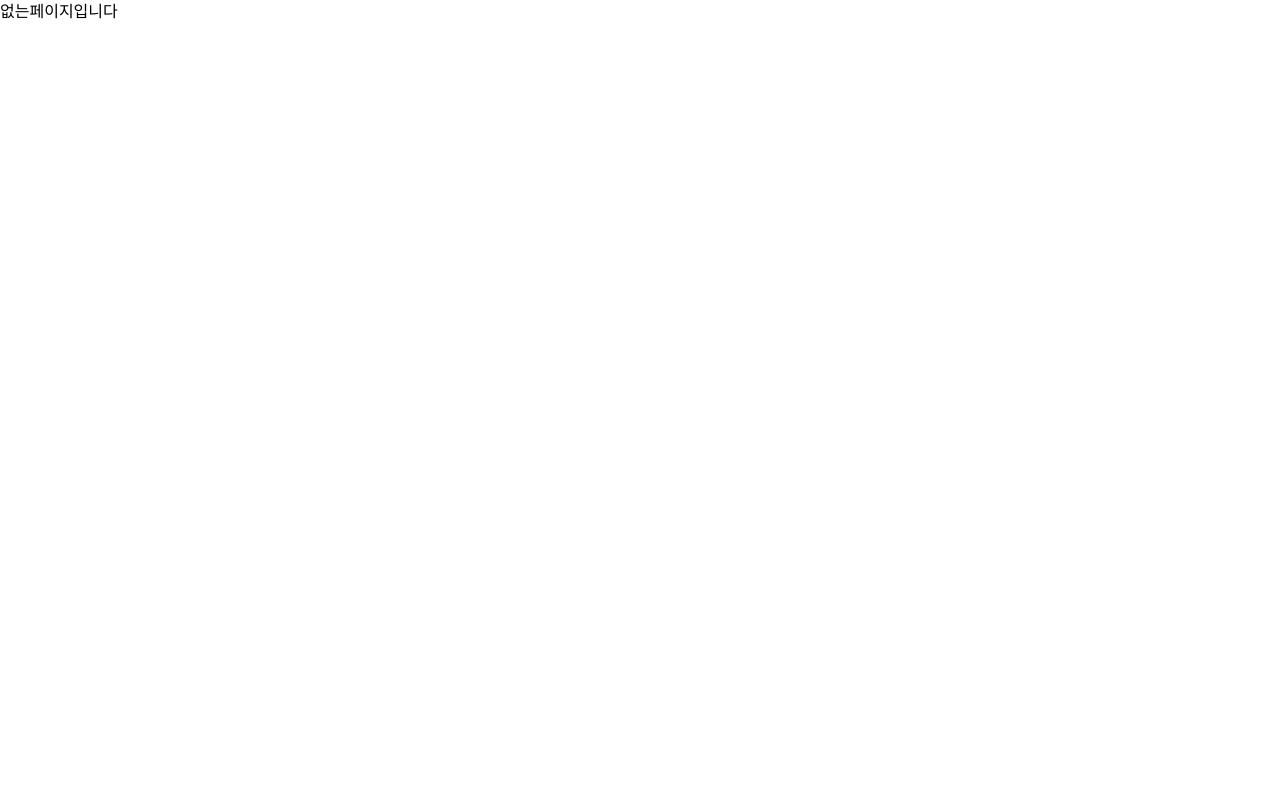
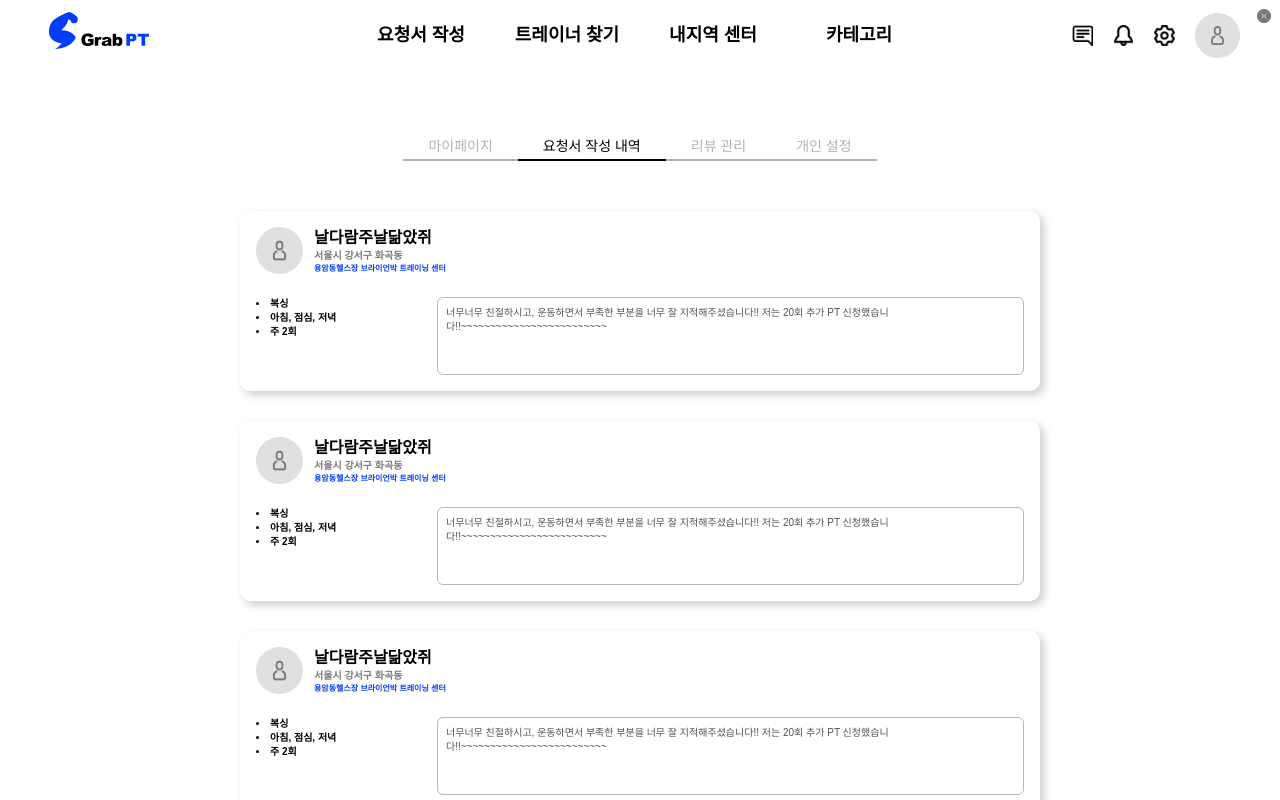
Before and after one commit to ssumai-kr/grabPT-frontend, a React (Vite) app: page /mypage/user/requests in a window 1280 px wide. Before the commit this address had no page. Shown: the top 800 px of the page. Built offline with nearby package versions, Linux system fonts and the light colour scheme; a web font is replaced by a local one.

Commit message:
feat: mypage-user

```diff
--- a/src/App.tsx
+++ b/src/App.tsx
@@ -1,21 +1,40 @@
 import { type RouteObject, RouterProvider, createBrowserRouter } from 'react-router-dom';
 
 import ROUTES from '@/constants/routes';
+import UserSettings from '@/features/UserMypage/UserSettings';
+import UserDashboard from '@/features/UserMypage/components/UserDashboard';
+import UserRequests from '@/features/UserMypage/components/UserRequests';
+import UserReviews from '@/features/UserMypage/components/UserReviews';
 import Layout from '@/layout/Layout';
-import Mypage from '@/pages/Mypage';
+import TrainerMypage from '@/pages/TrainerMypage';
+import UserMypage from '@/pages/UserMypage';
 
 // 라우터
 const routes: RouteObject[] = [
   {
     path: ROUTES.HOME,
     element: <Layout />,
-    errorElement: <>없는페이지입니다</>,
+    errorElement: <>없는 페이지입니다.</>,
     children: [
+      { index: true, element: <>홈페이지</> },
+
       {
-        index: true,
-        element: <>홈페이지</>,
+        path: 'mypage',
+        children: [
+          { path: 'trainer', element: <TrainerMypage /> },
+
+          {
+            path: 'user',
+            element: <UserMypage />,
+            children: [
+              { index: true, element: <UserDashboard /> },
+              { path: 'requests', element: <UserRequests /> },
+              { path: 'reviews', element: <UserReviews /> },
+              { path: 'settings', element: <UserSettings /> },
+            ],
+          },
+        ],
       },
-      { path: ROUTES.MYPAGE, element: <Mypage /> },
     ],
   },
 ];
--- /dev/null
+++ b/src/components/Box.tsx
@@ -0,0 +1,13 @@
+interface BoxProps {
+  children: React.ReactNode;
+}
+
+function Box({ children }: BoxProps) {
+  return (
+    <div className="h-[180px] w-[800px] rounded-[10px] shadow-[4px_4px_10px_0_rgba(0,0,0,0.2)]">
+      {children}
+    </div>
+  );
+}
+
+export default Box;
--- a/src/components/ReviewCard.tsx
+++ b/src/components/ReviewCard.tsx
@@ -13,7 +13,7 @@ interface Props {
 
 export const ReviewCard = ({ name, location, rating, content }: Props) => {
   return (
-    <div className="relative flex h-[200px] w-[310px] flex-col rounded-[10px] bg-white p-[10px] pt-[15px] shadow-[4px_4px_10px_rgba(0,0,0,0.25)]">
+    <div className="relative flex h-[200px] w-full flex-col rounded-[10px] bg-white p-[10px] pt-[15px] shadow-[4px_4px_10px_rgba(0,0,0,0.25)]">
       {/* 닫기 (기능 없음) */}
       <img src={XIcon} alt="close" className="absolute top-2 right-2 h-4 w-4" />
 
--- /dev/null
+++ b/src/components/Tabs.tsx
@@ -0,0 +1,35 @@
+// components/Tabs.tsx
+import { NavLink } from 'react-router-dom';
+
+export interface TabItem {
+  label: string;
+  to: string;
+}
+
+interface TabsProps {
+  items: TabItem[];
+}
+
+function Tabs({ items }: TabsProps) {
+  return (
+    <div className="flex items-end">
+      {items.map(({ label, to }) => (
+        <NavLink
+          key={to}
+          to={to}
+          end
+          className={({ isActive }) =>
+            [
+              'h-[25px] border-b-2 border-[#B3B3B3] px-[25px] pb-[8px] text-[14px] font-medium whitespace-nowrap',
+              isActive ? 'border-black text-black' : 'text-[#B3B3B3]',
+            ].join(' ')
+          }
+        >
+          {label}
+        </NavLink>
+      ))}
+    </div>
+  );
+}
+
+export default Tabs;
--- /dev/null
+++ b/src/features/UserMypage/UserSettings.tsx
@@ -0,0 +1,9 @@
+function UserSettings() {
+  return (
+    <div>
+      <div>세팅이요</div>
+    </div>
+  );
+}
+
+export default UserSettings;
--- /dev/null
+++ b/src/features/UserMypage/components/RequestCard.tsx
@@ -0,0 +1,60 @@
+import Profile from '@/assets/images/HeaderProfile.png';
+import XIcon from '@/assets/images/x.png';
+import Box from '@/components/Box';
+
+interface RequestCardProps {
+  name: string;
+  location: string;
+  center: string;
+  category: string[];
+  content: string;
+}
+
+function RequestCard({ name, location, center, category, content }: RequestCardProps) {
+  return (
+    <div className="w-[800px]">
+      <Box>
+        <div className="flex h-full flex-col p-4">
+          {/* 닫기 (기능 없음) */}
+          <img src={XIcon} alt="close" className="absolute top-2 right-2 h-4 w-4" />
+
+          {/* 상단 정보 */}
+          <div className="flex items-start gap-[11px]">
+            {/* 아바타 */}
+            <div>
+              <img src={Profile} alt="profile" className="h-[47px]" />
+            </div>
+
+            <div className="flex flex-col">
+              <span className="text-[16px] leading-[140%] font-semibold">{name}</span>
+              <span className="text-[10px] leading-[140%] font-semibold text-[#7A7A7A]">
+                {location}
+              </span>
+              <span className="text-[8px] leading-[140%] font-semibold text-[#013EFB]">
+                {center}
+              </span>
+            </div>
+          </div>
+
+          <div className="mt-[22px] flex flex-1 justify-between gap-4">
+            <div className="w-[165px]">
+              <ul>
+                {category.map((ct) => (
+                  <li className="list-inside list-disc text-left text-[10px] leading-[140%] font-semibold">
+                    {ct}
+                  </li>
+                ))}
+              </ul>
+            </div>
+            {/* 리뷰 내용 */}
+            <div className="flex-1 rounded-md border border-[#B8B8B8] bg-white p-2 text-[10px] leading-[140%] font-medium text-[#525252]">
+              {content}
+            </div>
+          </div>
+        </div>
+      </Box>
+    </div>
+  );
+}
+
+export default RequestCard;
--- /dev/null
+++ b/src/features/UserMypage/components/UserDashboard.tsx
@@ -0,0 +1,47 @@
+import Profile from '@/assets/images/HeaderProfile.png';
+
+function UserDashboard() {
+  return (
+    <div className="mt-[80px] flex justify-center">
+      <div className="flex w-[812px]">
+        <div className="ml-[16px] flex flex-col items-center gap-[30px]">
+          <img src={Profile} alt="프로필" className="w-[180px]" />
+          <button className="flex h-[42px] w-[176px] items-center justify-center rounded-[10px] bg-[color:var(--color-button)] text-[15px] font-semibold text-white hover:bg-[color:var(--color-button-hover)] active:bg-[color:var(--color-button-pressed)]">
+            이미지 등록
+          </button>
+        </div>
+
+        <div className="mt-[19px] ml-[45px]">
+          <ul className="flex flex-col gap-[20px]">
+            <li className="flex items-center justify-between gap-[40px]">
+              <span className="w-10 text-right text-[15px] font-semibold">이름</span>
+              <input
+                type="text"
+                aria-label="이름"
+                className="h-[34px] w-[493px] rounded-[10px] border border-[#BABABA]"
+              />
+            </li>
+            <li className="flex items-center justify-between gap-[40px]">
+              <span className="w-10 text-right text-[15px] font-semibold">닉네임</span>
+              <input
+                type="text"
+                aria-label="닉네임"
+                className="h-[34px] w-[493px] rounded-[10px] border border-[#BABABA]"
+              />
+            </li>
+            <li className="flex items-center justify-between gap-[40px]">
+              <span className="w-10 text-right text-[15px] font-semibold">이메일</span>
+              <input
+                type="text"
+                aria-label="이메일"
+                className="h-[34px] w-[493px] rounded-[10px] border border-[#BABABA]"
+              />
+            </li>
+          </ul>
+        </div>
+      </div>
+    </div>
+  );
+}
+
+export default UserDashboard;
--- /dev/null
+++ b/src/features/UserMypage/components/UserRequests.tsx
@@ -0,0 +1,32 @@
+import RequestCard from '@/features/UserMypage/components/RequestCard';
+
+function UserRequests() {
+  const request = {
+    name: '날다람주날닮았쥐',
+    location: '서울시 강서구 화곡동',
+    center: '용암동헬스장 브라이언박 트레이닝 센터',
+    category: ['복싱', '아침, 점심, 저녁', '주 2회'],
+    content:
+      '너무너무 친절하시고, 운동하면서 부족한 부분을 너무 잘 지적해주셨습니다!! 저는 20회 추가 PT 신청했습니다!!~~~~~~~~~~~~~~~~~~~~~~~~~',
+  };
+
+  const requests = Array.from({ length: 5 }, () => request);
+
+  return (
+    <div className="flex justify-center">
+      <div className="mt-[50px] flex w-[800px] flex-col gap-[30px]">
+        {requests.map((rq) => (
+          <RequestCard
+            name={rq.name}
+            location={rq.location}
+            center={rq.center}
+            category={rq.category}
+            content={rq.content}
+          />
+        ))}
+      </div>
+    </div>
+  );
+}
+
+export default UserRequests;
--- /dev/null
+++ b/src/features/UserMypage/components/UserReviews.tsx
@@ -0,0 +1,32 @@
+import { ReviewCard } from '@/components/ReviewCard';
+
+function UserReviews() {
+  const review = {
+    name: '날다람주날닮았쥐',
+    location: '서울시 강서구 화곡동',
+    rating: 3.5,
+    content:
+      '너무너무 친절하시고, 운동하면서 부족한 부분을 너무 잘 지적해주셨습니다!! 저는 20회 추가 PT 신청했습니다!!~~~~~~~~~~~~~~~~~~~~~~~~~',
+  };
+
+  const reviews = Array.from({ length: 5 }, () => review);
+
+  return (
+    <div className="flex justify-center">
+      <div className="mt-[50px] flex w-[800px] flex-col gap-[30px]">
+        {reviews.map((rv, idx) => (
+          <div key={idx}>
+            <ReviewCard
+              name={rv.name}
+              location={rv.location}
+              rating={rv.rating}
+              content={rv.content}
+            />
+          </div>
+        ))}
+      </div>
+    </div>
+  );
+}
+
+export default UserReviews;
--- a/src/pages/Mypage.tsx
+++ b/src/pages/TrainerMypage.tsx
@@ -4,7 +4,7 @@ import ReviewSlide from '@/components/ReviewSlide';
 import MypageSection from '@/features/Mypage/components/MypageSection';
 import ProfileCard from '@/layout/components/ProfileCard';
 
-function Mypage() {
+function TrainerMypage() {
   const images = [
     '/동영상 등 대체 도형.png',
     '/동영상 등 대체 도형.png',
@@ -23,7 +23,7 @@ function Mypage() {
       '너무너무 친절하시고, 운동하면서 부족한 부분을 너무 잘 지적해주셨습니다!! 저는 20회 추가 PT 신청했습니다!!~~~~~~~~~~~~~~~~~~~~~~~~~',
   };
 
-  const reviews = Array.from({ length: 7 }, () => review);
+  const reviews = Array.from({ length: 50 }, () => review);
 
   return (
     <section className="mb-28">
@@ -72,4 +72,4 @@ function Mypage() {
   );
 }
 
-export default Mypage;
+export default TrainerMypage;
--- /dev/null
+++ b/src/pages/UserMypage.tsx
@@ -0,0 +1,26 @@
+import { Outlet } from 'react-router-dom';
+
+import Tabs from '@/components/Tabs';
+
+function UserMypage() {
+  const tabs = [
+    { label: '마이페이지', to: '/mypage/user' },
+    { label: '요청서 작성 내역', to: '/mypage/user/requests' },
+    { label: '리뷰 관리', to: '/mypage/user/reviews' },
+    { label: '개인 설정', to: '/mypage/user/settings' },
+  ];
+
+  return (
+    <section className="my-[66px] flex flex-col items-center">
+      <div>
+        <Tabs items={tabs} />
+      </div>
+
+      <div className="w-full">
+        <Outlet />
+      </div>
+    </section>
+  );
+}
+
+export default UserMypage;
```
Also changed, not shown: src/components/ReviewSlide.tsx (+5 -4 lines), 1 other file (tests, documents, lock files or other folders).
